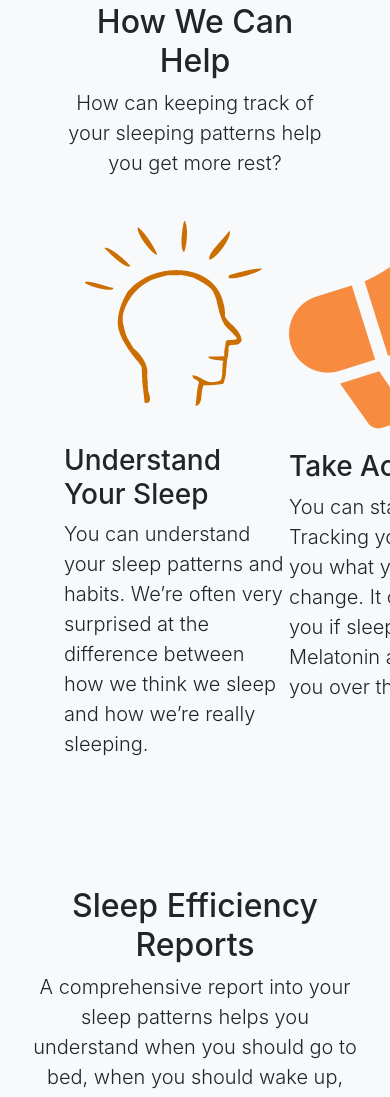
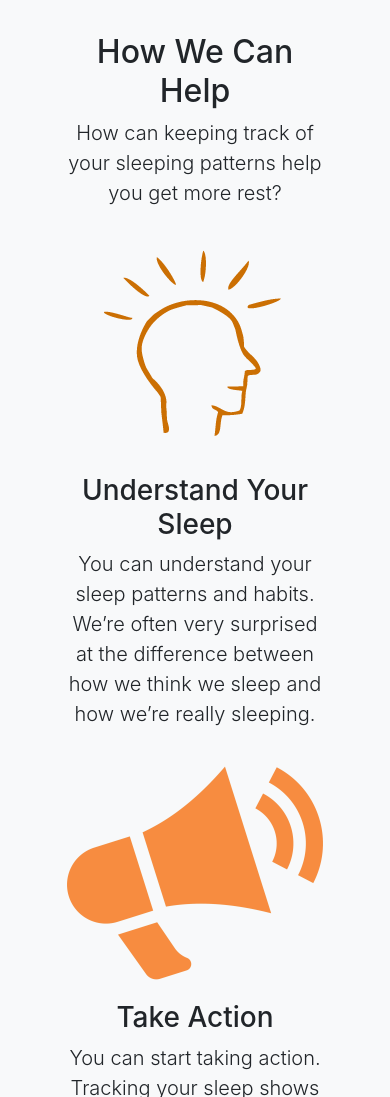
Before and after one commit to sleep-tracker/Web-UI-Eric, a plain HTML site: page index.html in a window 390 px wide. Shown: the part 1654-2751 px from the top of the page. Drawn offline with nearby package versions, Linux system fonts and the light colour scheme.

Commit message:
fixed how we can help section to display block on screens 850px and below for responsiveness

```diff
--- a/index.html
+++ b/index.html
@@ -58,7 +58,7 @@
   <div class="bg-dark mr-md-3 pt-3 px-3 pt-md-5 px-md-5 w-100 text-center text-white overflow-hidden">
     <div class="my-3 py-3">
       <h2 class="display-5">What We Do</h2>
-      <p class="lead">Not everyone needs 8 hours of sleep, but how do you know if you’re someone lucky enough to need only 6? Or an unlucky one that needs 10?! Enter Rest Well. We build the technology that analyzes the sleep patterns that you enter, along with how you feel that day.</p>
+      <p class="lead">Not everyone needs 8 hours of sleep, but how do you know if you’re someone lucky enough to need only 6? Or an unlucky one that needs 10?! Enter Rest Well. We build the technology that analyzes the sleep patterns that you enter, along with how you feel that day to recommend a personalized sleep schedule.</p>
     </div>
     <img class="img img-fluid" src="images/dual-monitors.jpg" alt="Work Station">
   </div>
@@ -66,19 +66,19 @@
     <div class="my-3 p-5">
             <h2 class="display-5 text-center">How We Can Help</h2>
             <p class="lead text-center">How can keeping track of your sleeping patterns help you get more rest?</p>
-            <div class="help-container d-flex">
+            <div class="help-container">
               <div class="help-box">
-              <img class="img" src="images/understand.png">
+              <img src="images/understand.png" alt="Person with Idea">
             <h3>Understand Your Sleep</h3>
             <p class="lead">You can understand your sleep patterns and habits. We’re often very surprised at the difference between how we think we sleep and how we’re really sleeping.</p>
               </div>
               <div class="help-box">
-            <img class="img" src="images/action.png">
+            <img src="images/action.png" alt="Take Action MegaPhone">
             <h3>Take Action</h3>
             <p class="lead">You can start taking action. Tracking your sleep shows you what you need to change. It can also show you if sleep aids like Melatonin are working for you over the long term.</p>
               </div>
               <div class="help-box">
-            <img class="img" src="images/doctor.png">
+            <img src="images/doctor.png" alt="Doctor ClipArt">
             <h3>Help Your Doctor</h3>
             <p class="lead">If you decide to consult a doctor, your doctor can use your diary to find the right solution to help you sleep.</p>
           </div>
@@ -117,6 +117,7 @@
 <footer class="py-5">
   <div class="row">
     <div class="col-12 col-md">
+        <a class="pl-3" href="#"><img class="mb-3" src="images/rest-logo.PNG" alt="Marketing Logo"></a>
       <p class="text-white pl-4">Rest Well Sleep Tracker</p>
       <small class="d-block mb-3 text-white-50 pl-4">&copy; 2017-2019</small>
     </div>
@@ -150,8 +151,6 @@
     </div>
   </div>
 </footer>
-<script src="https://code.jquery.com/jquery-3.3.1.slim.min.js" integrity="sha384-q8i/X+965DzO0rT7abK41JStQIAqVgRVzpbzo5smXKp4YfRvH+8abtTE1Pi6jizo" crossorigin="anonymous"></script>
-      <script>window.jQuery || document.write('<script src="/docs/4.3/assets/js/vendor/jquery-slim.min.js"><\/script>')</script><script src="/docs/4.3/dist/js/bootstrap.bundle.min.js" integrity="sha384-xrRywqdh3PHs8keKZN+8zzc5TX0GRTLCcmivcbNJWm2rs5C8PRhcEn3czEjhAO9o" crossorigin="anonymous"></script>
       <script src="js/menu.js"></script>
       <script src="js/main.js"></script>
     </body>
--- a/less/main.less
+++ b/less/main.less
@@ -1,7 +1,3 @@
-.container {
-    max-width: 80%;
-  }
-
   .flex-equal > * {
     -ms-flex: 1;
     flex: 1;
@@ -16,6 +12,15 @@
     overflow: hidden;
   }
 
+.help-container {
+  display: flex;
+
+  @media only screen and (max-width: 850px) {
+    display: block;
+    text-align: center;
+  }
+}
+
   .report-img {
     border-radius: 15px;
   }
```
Also changed, not shown: about.html (+2 -2 lines), css/index.css.
